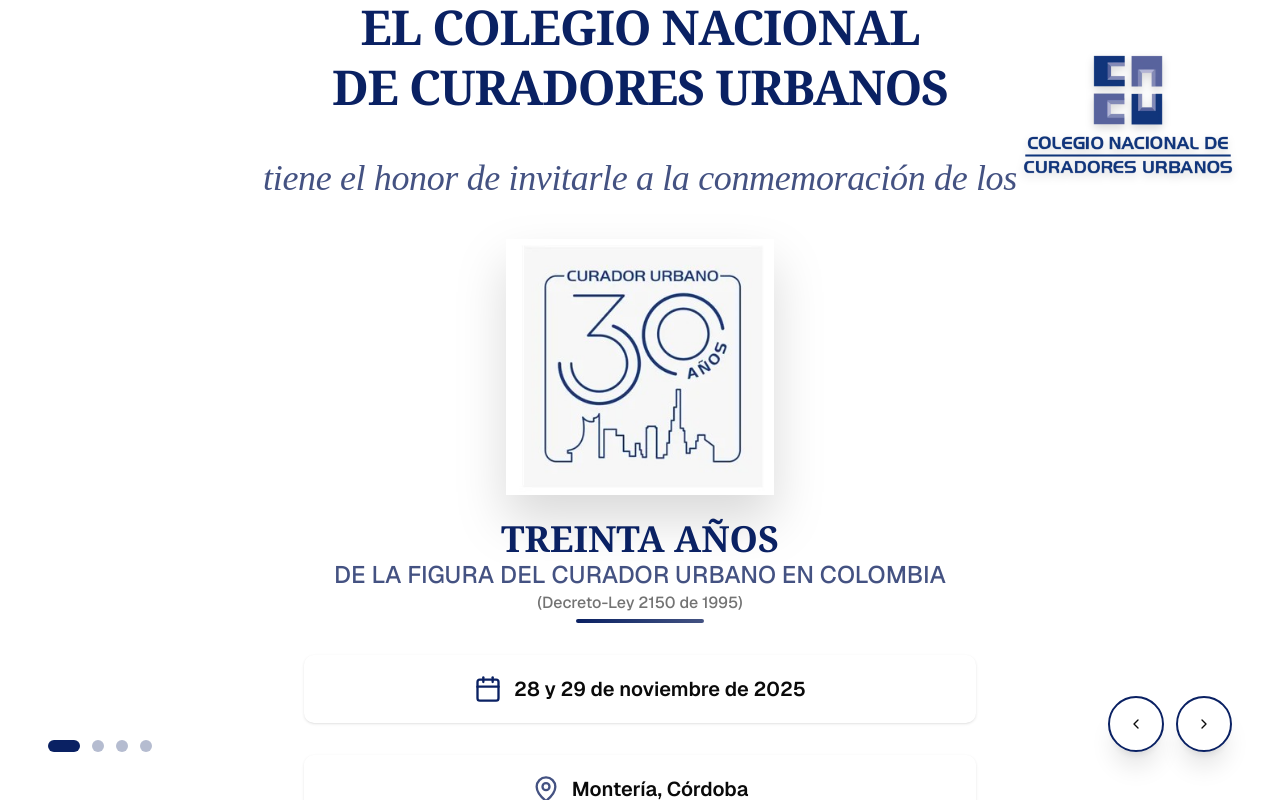
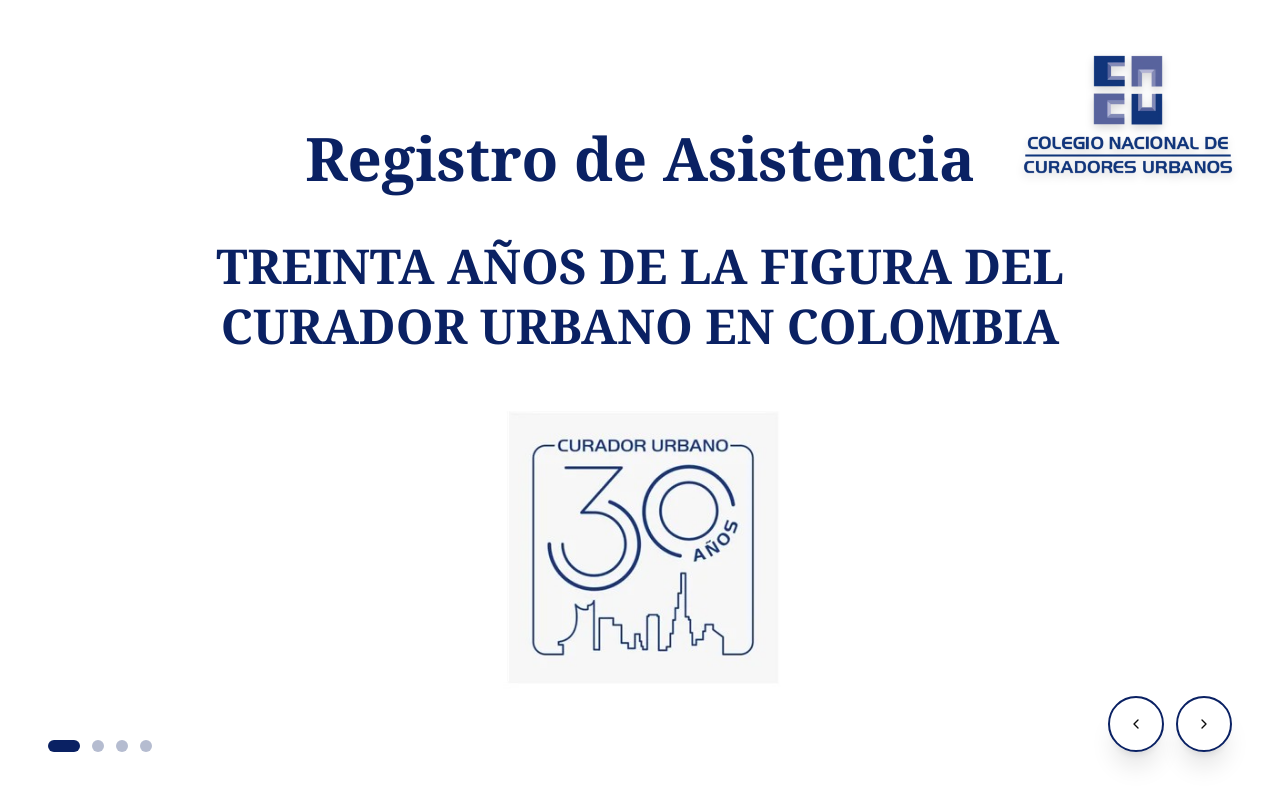
Before and after one commit to SANTIAGORF24/invitacion2, a Next.js app: page / in a window 1280 px wide. Built offline with nearby package versions, Linux system fonts and the light colour scheme.

Commit message:
Reestructuración de slides: simplificado slide 1, notas en slide 2, programa completo en slide 3

```diff
--- a/components/invitation-slider.tsx
+++ b/components/invitation-slider.tsx
@@ -211,107 +211,119 @@ export default function InvitationSlider() {
 
           <div className="relative z-10 flex h-full items-center justify-center overflow-y-auto px-3 py-12 sm:px-6 sm:py-16 md:px-12 md:py-8 lg:px-24">
             <div className="w-full max-w-4xl">
-              <div className="space-y-3 text-center sm:space-y-4 md:space-y-6 lg:space-y-8">
-                {/* Título principal */}
+              <div className="space-y-6 text-center sm:space-y-8 md:space-y-10 lg:space-y-12">
+                {/* Registro de Asistencia */}
                 <div
-                  className={`space-y-2 transition-all duration-1000 md:space-y-3 lg:space-y-4 ${
+                  className={`space-y-2 transition-all duration-1000 md:space-y-3 ${
                     showElements.title
-                      ? "translate-x-0 opacity-100"
-                      : "-translate-x-full opacity-0"
+                      ? "translate-y-0 opacity-100"
+                      : "-translate-y-8 opacity-0"
                   }`}
                 >
-                  <h1 className="pt-5 text-balance font-serif text-2xl font-bold leading-tight tracking-tight text-primary sm:text-5xl md:text-3xl lg:text-4xl xl:text-5xl">
-                    EL COLEGIO NACIONAL DE CURADORES URBANOS
-                  </h1>
+                  <h2 className="pt-5 text-balance font-serif text-2xl font-bold text-primary sm:text-3xl md:text-4xl lg:text-5xl xl:text-6xl">
+                    Registro de Asistencia
+                  </h2>
                 </div>
 
-                {/* Texto de invitación */}
+                {/* Texto TREINTA AÑOS */}
                 <div
-                  className={`flex items-start justify-center gap-2 md:gap-3 transition-all duration-700 delay-200 ${
+                  className={`transition-all duration-1000 delay-300 ${
                     showElements.subtitle
-                      ? "opacity-100 translate-x-0"
-                      : "opacity-0 -translate-x-8"
+                      ? "translate-y-0 opacity-100"
+                      : "translate-y-8 opacity-0"
                   }`}
                 >
-                  <p
-                    className="text-balance text-center text-2xl leading-relaxed text-secondary italic antialiased sm:text-2xl md:text-2xl lg:text-3xl xl:text-4xl"
-                    style={{
-                      fontFamily:
-                        '"Playfair Display","Cormorant Garamond","EB Garamond","Libre Baskerville","Times New Roman",serif',
-                      letterSpacing: "-0.01em",
-                      fontWeight: 500,
-                      fontFeatureSettings: '"liga","clig","kern"',
-                    }}
-                  >
-                    tiene el honor de invitarle a la conmemoración de los
+                  <p className="text-balance font-serif text-xl font-bold leading-tight text-primary sm:text-2xl md:text-3xl lg:text-4xl xl:text-5xl">
+                    TREINTA AÑOS DE LA FIGURA DEL<br />CURADOR URBANO EN COLOMBIA
                   </p>
                 </div>
 
-                {/* Logo 30 años y texto central */}
+                {/* Logo 30 años */}
                 <div
-                  className={`transition-all duration-1000 ${
+                  className={`flex justify-center transition-all duration-1000 delay-600 ${
                     showElements.logo30
-                      ? "scale-100 opacity-100 translate-y-0"
-                      : "scale-75 opacity-0 translate-y-12"
+                      ? "scale-100 opacity-100"
+                      : "scale-75 opacity-0"
                   }`}
                 >
-                  <div className="flex flex-col items-center gap-2 sm:gap-3 md:gap-3 lg:gap-4">
                   <Image
                     src="/images/30-anos-logo.png"
                     alt="30 Años Curador Urbano"
                     width={300}
                     height={300}
-                      className="h-36 w-auto drop-shadow-2xl sm:h-44 md:h-48 lg:h-56 xl:h-64"
+                    className="h-40 w-auto sm:h-48 md:h-56 lg:h-64 xl:h-72"
                   />
-                    <div
-                      className={`text-center transition-all duration-700 delay-400 ${
-                        showElements.subtitle
-                          ? "opacity-100 translate-y-0"
-                          : "opacity-0 translate-y-4"
-                      }`}
-                    >
-                      <p className="pt-2 text-balance font-serif text-xl font-bold text-primary sm:text-xl md:text-2xl lg:text-3xl xl:text-4xl">
-                        TREINTA AÑOS
-                      </p>
-                      <p className="text-balance text-xl font-medium text-secondary sm:text-base md:text-lg lg:text-xl xl:text-2xl">
-                        DE LA FIGURA DEL CURADOR URBANO EN COLOMBIA
-                      </p>
-                      <p className="text-balance text-md font-medium text-muted-foreground sm:text-sm md:text-sm lg:text-base">
-                        (Decreto-Ley 2150 de 1995)
-                      </p>
-                      <div className="mx-auto mt-1 h-1 w-16 rounded-full bg-gradient-to-r from-primary to-secondary sm:w-20 lg:w-32" />
+                </div>
+              </div>
+            </div>
           </div>
         </div>
       </div>
 
-                {/* Fechas */}
+      {/* Slide 2 - Notas Importantes */}
       <div
-                  className={`space-y-2 transition-all duration-1000 md:space-y-3 ${
-                    showElements.dates
+        className={`absolute inset-0 flex items-center justify-center transition-all duration-700 ease-in-out ${
+          currentSlide === 1
             ? "translate-x-0 opacity-100"
-                      : "-translate-x-full opacity-0"
-                  }`}
-                >
-                  <div className="mx-auto flex max-w-2xl items-center justify-center gap-2 rounded-lg bg-card p-2.5 shadow-sm sm:p-3 md:gap-3 md:p-4 lg:p-5">
-                    <Calendar className="h-5 w-5 text-primary sm:h-5 sm:w-5 md:h-6 md:w-6 lg:h-7 lg:w-7" />
-                    <p className="text-sm font-semibold text-foreground sm:text-base md:text-base lg:text-lg xl:text-xl">
-                      28 y 29 de noviembre de 2025
-                    </p>
-                  </div>
-                </div>
-
-                {/* Ubicación */}
-                <div
-                  className={`transition-all duration-1000 ${
-                    showElements.location
-                      ? "translate-x-0 opacity-100"
+            : direction === "next"
+            ? "-translate-x-full opacity-0"
             : "translate-x-full opacity-0"
         }`}
       >
-                  <div className="mx-auto flex max-w-2xl items-center justify-center gap-2 rounded-lg bg-card p-2.5 shadow-sm sm:p-3 md:gap-3 md:p-4 lg:p-5">
-                    <MapPin className="h-5 w-5 text-secondary sm:h-5 sm:w-5 md:h-6 md:w-6 lg:h-7 lg:w-7" />
-                    <p className="text-sm font-semibold text-foreground sm:text-base md:text-base lg:text-lg xl:text-xl">
-                      Montería, Córdoba
+        <div className="relative h-full w-full bg-white dark:bg-white">
+          <div className="absolute inset-0 overflow-hidden">
+            <div className="absolute left-0 top-0 h-full w-1/2 bg-gradient-to-r from-secondary/10 via-secondary/5 to-transparent" />
+            <div className="absolute bottom-0 right-0 h-1/2 w-full bg-gradient-to-t from-primary/10 via-primary/5 to-transparent" />
+          </div>
+
+          <div className="relative z-10 flex h-full items-center justify-center overflow-y-auto px-4 py-12 sm:px-6 md:px-12 md:py-16 lg:px-24">
+            <div className="w-full max-w-4xl space-y-8 md:space-y-12">
+              <div
+                className={`text-center transition-all duration-1000 delay-200 ${
+                  currentSlide === 1 && !isAnimating
+                    ? "translate-y-0 opacity-100"
+                    : "-translate-y-8 opacity-0"
+                }`}
+              >
+                <div className="mb-6 flex justify-center">
+                  <div className="rounded-full bg-gradient-to-br from-secondary to-primary p-6 shadow-2xl">
+                    <Sparkles className="h-12 w-12 text-white md:h-16 md:w-16" />
+                  </div>
+                </div>
+                <h2 className="mb-4 font-serif text-3xl font-bold text-secondary sm:text-4xl md:text-5xl lg:text-6xl">
+                  Notas Importantes
+                </h2>
+              </div>
+
+              <div
+                className={`transition-all duration-1000 delay-400 ${
+                  currentSlide === 1 && !isAnimating
+                    ? "scale-100 opacity-100"
+                    : "scale-95 opacity-0"
+                }`}
+              >
+                <div className="space-y-6 md:space-y-8">
+                  <div className="rounded-2xl border-2 border-secondary/30 bg-gradient-to-br from-secondary/10 to-primary/5 p-6 shadow-xl md:p-10">
+                    <div className="mb-4 flex items-center gap-3 md:mb-6">
+                      <div className="flex h-10 w-10 items-center justify-center rounded-full bg-secondary text-lg font-bold text-white md:h-12 md:w-12 md:text-xl">
+                        1
+                      </div>
+                      <Sparkles className="h-6 w-6 text-secondary md:h-7 md:w-7" />
+                    </div>
+                    <p className="text-base leading-relaxed text-foreground md:text-lg lg:text-xl">
+                      Los primeros 30 curadores urbanos miembros del Colegio Nacional de Curadores Urbanos que confirmen su asistencia mediante el formulario de inscripción recibirán la noche de alojamiento del viernes 28 de noviembre de 2025 gratuita.
+                    </p>
+                  </div>
+
+                  <div className="rounded-2xl border-2 border-primary/30 bg-gradient-to-br from-primary/10 to-secondary/5 p-6 shadow-xl md:p-10">
+                    <div className="mb-4 flex items-center gap-3 md:mb-6">
+                      <div className="flex h-10 w-10 items-center justify-center rounded-full bg-primary text-lg font-bold text-white md:h-12 md:w-12 md:text-xl">
+                        2
+                      </div>
+                      <Sparkles className="h-6 w-6 text-primary md:h-7 md:w-7" />
+                    </div>
+                    <p className="text-base leading-relaxed text-foreground md:text-lg lg:text-xl">
+                      Para la noche de celebración del viernes 28 de noviembre, cada curador podrá asistir únicamente con un acompañante mayor de edad.
                     </p>
                   </div>
                 </div>
@@ -321,10 +333,10 @@ export default function InvitationSlider() {
         </div>
       </div>
 
-      {/* Slide 2 - Programa del Evento */}
+      {/* Slide 3 - Programa del Evento */}
       <div
         className={`absolute inset-0 flex items-center justify-center transition-all duration-700 ease-in-out ${
-          currentSlide === 1
+          currentSlide === 2
             ? "translate-x-0 opacity-100"
             : direction === "next"
             ? "-translate-x-full opacity-0"
@@ -340,15 +352,13 @@ export default function InvitationSlider() {
               className="absolute right-[8%] bottom-[30%] h-40 w-40 animate-pulse rounded-full border border-primary/15 opacity-30"
               style={{ animationDelay: "0.7s" }}
             />
-            <div className="absolute left-[15%] bottom-[15%] h-32 w-32 rounded-full bg-gradient-to-br from-secondary/5 to-transparent blur-2xl" />
-            <div className="absolute right-[20%] top-[20%] h-36 w-36 rounded-full bg-gradient-to-tl from-primary/5 to-transparent blur-2xl" />
           </div>
 
-          <div className="relative z-10 flex h-full items-center justify-center overflow-y-auto px-4 py-12 sm:px-6 md:px-12 md:py-16 lg:px-24">
-            <div className="w-full max-w-6xl space-y-6 md:space-y-8">
+          <div className="relative z-10 flex h-full items-center justify-center overflow-y-auto px-4 py-8 sm:px-6 md:px-12 lg:px-24">
+            <div className="w-full max-w-6xl space-y-4 md:space-y-6">
               <div
                 className={`text-center transition-all duration-1000 delay-200 ${
-                  currentSlide === 1 && !isAnimating
+                  currentSlide === 2 && !isAnimating
                     ? "translate-y-0 opacity-100"
                     : "-translate-y-8 opacity-0"
                 }`}
@@ -356,57 +366,109 @@ export default function InvitationSlider() {
                 <h2 className="mb-2 font-serif text-2xl font-bold text-primary sm:text-3xl md:text-4xl lg:text-5xl">
                   Programa del Evento
                 </h2>
-                <p className="text-base text-muted-foreground md:text-lg">
-                  Dos días de celebración y actividades
-                </p>
               </div>
 
-              <div className="grid grid-cols-1 gap-6 md:gap-8 lg:grid-cols-2">
+              <div className="grid grid-cols-1 gap-4 md:gap-6">
                 {/* Viernes 28 */}
                 <div
                   className={`transition-all duration-1000 delay-300 ${
-                    currentSlide === 1 && !isAnimating
+                    currentSlide === 2 && !isAnimating
                       ? "translate-x-0 opacity-100"
                       : "-translate-x-12 opacity-0"
                   }`}
                 >
-                  <div className="h-full rounded-2xl border-2 border-primary/20 bg-card p-5 shadow-xl md:p-8">
-                    <div className="mb-4 flex items-center gap-3 border-b border-primary/10 pb-3 md:mb-6 md:pb-4">
-                      <div className="flex h-10 w-10 items-center justify-center rounded-full bg-primary text-lg font-bold text-primary-foreground md:h-12 md:w-12 md:text-xl">
+                  <div className="rounded-2xl border-2 border-primary/20 bg-card p-4 shadow-xl md:p-6">
+                    <div className="mb-3 flex items-center gap-3 border-b border-primary/10 pb-3 md:mb-4">
+                      <div className="flex h-10 w-10 items-center justify-center rounded-full bg-primary text-lg font-bold text-primary-foreground md:h-12 md:w-12">
                         28
                       </div>
                       <div>
-                        <h3 className="text-lg font-bold text-primary md:text-xl">
+                        <h3 className="text-base font-bold text-primary md:text-lg">
                           Viernes 28 de noviembre
                         </h3>
-                      </div>
-                    </div>
-
-                    <div className="space-y-3 md:space-y-4">
-                      <div className="flex items-start gap-2 md:gap-3">
-                        <MapPin className="mt-1 h-4 w-4 flex-shrink-0 text-secondary md:h-5 md:w-5" />
-                        <div>
-                          <p className="text-sm font-semibold text-foreground md:text-base">
-                            Lugar: Auditorio Pueblito Cordobés - Montería
+                        <p className="text-xs text-muted-foreground md:text-sm">
+                          Auditorio Pueblito Cordobés - Montería
                         </p>
                       </div>
                     </div>
 
-                      <div className="flex items-start gap-2 md:gap-3">
-                        <Clock className="mt-1 h-4 w-4 flex-shrink-0 text-secondary md:h-5 md:w-5" />
-                        <div className="space-y-2">
-                          <p className="text-xs text-foreground md:text-sm">
-                            <span className="font-semibold">8:30 a.m. - 3:00 p.m.</span> Evento académico
-                          </p>
-                          <p className="text-xs text-foreground md:text-sm">
-                            <span className="font-semibold">3:00 p.m. - 4:00 p.m.</span> Parada Folclórica
-                          </p>
-                          <p className="text-xs text-foreground md:text-sm">
-                            <span className="font-semibold">5:00 p.m. - 6:00 p.m.</span> Recorrido
-                          </p>
-                          <p className="text-xs text-foreground md:text-sm">
-                            <span className="font-semibold">7:30 p.m.</span> Noche de Celebración
-                          </p>
+                    <div className="grid grid-cols-1 gap-2 text-xs md:grid-cols-2 md:text-sm">
+                      <div className="flex gap-2">
+                        <Clock className="mt-0.5 h-3 w-3 flex-shrink-0 text-secondary md:h-4 md:w-4" />
+                        <div>
+                          <span className="font-semibold">8:30 a.m.</span> Registro de asistencia
+                        </div>
+                      </div>
+                      <div className="flex gap-2">
+                        <Clock className="mt-0.5 h-3 w-3 flex-shrink-0 text-secondary md:h-4 md:w-4" />
+                        <div>
+                          <span className="font-semibold">9:00 a.m.</span> Saludo de Bienvenida
+                        </div>
+                      </div>
+                      <div className="flex gap-2">
+                        <Clock className="mt-0.5 h-3 w-3 flex-shrink-0 text-secondary md:h-4 md:w-4" />
+                        <div>
+                          <span className="font-semibold">9:15 a.m.</span> Palabras autoridades
+                        </div>
+                      </div>
+                      <div className="flex gap-2">
+                        <Clock className="mt-0.5 h-3 w-3 flex-shrink-0 text-secondary md:h-4 md:w-4" />
+                        <div>
+                          <span className="font-semibold">9:30 a.m.</span> Ministerio de Vivienda
+                        </div>
+                      </div>
+                      <div className="flex gap-2">
+                        <Clock className="mt-0.5 h-3 w-3 flex-shrink-0 text-secondary md:h-4 md:w-4" />
+                        <div>
+                          <span className="font-semibold">9:50 a.m.</span> Superintendencia
+                        </div>
+                      </div>
+                      <div className="flex gap-2">
+                        <Clock className="mt-0.5 h-3 w-3 flex-shrink-0 text-secondary md:h-4 md:w-4" />
+                        <div>
+                          <span className="font-semibold">10:15 a.m.</span> Coffee Break
+                        </div>
+                      </div>
+                      <div className="flex gap-2">
+                        <Clock className="mt-0.5 h-3 w-3 flex-shrink-0 text-secondary md:h-4 md:w-4" />
+                        <div>
+                          <span className="font-semibold">10:45 a.m.</span> Relato Fundador CNCU
+                        </div>
+                      </div>
+                      <div className="flex gap-2">
+                        <Clock className="mt-0.5 h-3 w-3 flex-shrink-0 text-secondary md:h-4 md:w-4" />
+                        <div>
+                          <span className="font-semibold">12:00 m.</span> Almuerzo
+                        </div>
+                      </div>
+                      <div className="flex gap-2">
+                        <Clock className="mt-0.5 h-3 w-3 flex-shrink-0 text-secondary md:h-4 md:w-4" />
+                        <div>
+                          <span className="font-semibold">1:30 p.m.</span> El Curador Urbano hoy
+                        </div>
+                      </div>
+                      <div className="flex gap-2">
+                        <Clock className="mt-0.5 h-3 w-3 flex-shrink-0 text-secondary md:h-4 md:w-4" />
+                        <div>
+                          <span className="font-semibold">2:30 p.m.</span> Reconocimiento Fundadores
+                        </div>
+                      </div>
+                      <div className="flex gap-2">
+                        <Clock className="mt-0.5 h-3 w-3 flex-shrink-0 text-secondary md:h-4 md:w-4" />
+                        <div>
+                          <span className="font-semibold">3:00-4:00 p.m.</span> Parada Folclórica
+                        </div>
+                      </div>
+                      <div className="flex gap-2">
+                        <Clock className="mt-0.5 h-3 w-3 flex-shrink-0 text-secondary md:h-4 md:w-4" />
+                        <div>
+                          <span className="font-semibold">5:00-6:00 p.m.</span> Recorrido Ronda del Sinú
+                        </div>
+                      </div>
+                      <div className="col-span-full flex gap-2 rounded-lg bg-secondary/10 p-2">
+                        <Clock className="mt-0.5 h-3 w-3 flex-shrink-0 text-secondary md:h-4 md:w-4" />
+                        <div>
+                          <span className="font-semibold">7:30 p.m.</span> Noche "Sinuana"
                         </div>
                       </div>
                     </div>
@@ -416,61 +478,28 @@ export default function InvitationSlider() {
                 {/* Sábado 29 */}
                 <div
                   className={`transition-all duration-1000 delay-400 ${
-                    currentSlide === 1 && !isAnimating
+                    currentSlide === 2 && !isAnimating
                       ? "translate-x-0 opacity-100"
                       : "translate-x-12 opacity-0"
                   }`}
                 >
-                  <div className="h-full rounded-2xl border-2 border-secondary/20 bg-card p-5 shadow-xl md:p-8">
-                    <div className="mb-4 flex items-center gap-3 border-b border-secondary/10 pb-3 md:mb-6 md:pb-4">
-                      <div className="flex h-10 w-10 items-center justify-center rounded-full bg-secondary text-lg font-bold text-secondary-foreground md:h-12 md:w-12 md:text-xl">
+                  <div className="rounded-2xl border-2 border-secondary/20 bg-card p-4 shadow-xl md:p-6">
+                    <div className="mb-3 flex items-center gap-3 border-b border-secondary/10 pb-3 md:mb-4">
+                      <div className="flex h-10 w-10 items-center justify-center rounded-full bg-secondary text-lg font-bold text-secondary-foreground md:h-12 md:w-12">
                         29
                       </div>
                       <div>
-                        <h3 className="text-lg font-bold text-secondary md:text-xl">
+                        <h3 className="text-base font-bold text-secondary md:text-lg">
                           Sábado 29 de noviembre
                         </h3>
                       </div>
                     </div>
 
-                    <div className="space-y-3 md:space-y-4">
-                      <div className="flex items-start gap-2 md:gap-3">
-                        <Clock className="mt-1 h-4 w-4 flex-shrink-0 text-primary md:h-5 md:w-5" />
-                        <div className="space-y-1">
-                          <p className="text-xs text-foreground md:text-sm">
-                            <span className="font-semibold">9:00 a.m. - 1:00 p.m.</span> Actividad de Integración - Playa
-                          </p>
+                    <div className="flex items-start gap-2 text-xs md:text-sm">
+                      <Clock className="mt-0.5 h-3 w-3 flex-shrink-0 text-primary md:h-4 md:w-4" />
+                      <div>
+                        <span className="font-semibold">9:00 a.m. - 1:00 p.m.</span> Actividad de Integración - Ida a San Antero (Playa)
                       </div>
-                      </div>
-                    </div>
-                  </div>
-                </div>
-              </div>
-
-              {/* Notas Importantes */}
-              <div
-                className={`transition-all duration-1000 delay-500 ${
-                  currentSlide === 1 && !isAnimating
-                    ? "scale-100 opacity-100"
-                    : "scale-95 opacity-0"
-                }`}
-              >
-                <div className="space-y-4">
-                  <div className="rounded-2xl border-2 border-secondary bg-gradient-to-br from-secondary/10 to-primary/5 p-5 shadow-xl md:p-8">
-                    <div className="mb-3 flex items-center justify-center gap-2 md:mb-4">
-                      <Sparkles className="h-5 w-5 text-secondary md:h-6 md:w-6" />
-                      <h3 className="text-lg font-bold text-secondary md:text-xl">
-                        Nota Importante
-                      </h3>
-                      <Sparkles className="h-5 w-5 text-secondary md:h-6 md:w-6" />
-                    </div>
-                    <div className="space-y-3 text-sm md:text-base">
-                      <p className="text-foreground">
-                        • Los primeros 30 asociados que confirmen su asistencia mediante el formulario de inscripción recibirán una noche de alojamiento gratuita, correspondiente a la noche del viernes 28 de noviembre de 2025.
-                      </p>
-                      <p className="text-foreground">
-                        • Para la noche de celebración del viernes 28 de noviembre, cada curador podrá asistir únicamente con un acompañante mayor de edad.
-                      </p>
                     </div>
                   </div>
                 </div>
@@ -480,10 +509,10 @@ export default function InvitationSlider() {
         </div>
       </div>
 
-      {/* Slide 3 - Confirmación */}
+      {/* Slide 4 - Confirmación */}
       <div
         className={`absolute inset-0 flex items-center justify-center transition-all duration-700 ease-in-out ${
-          currentSlide === 2
+          currentSlide === 3
             ? "translate-x-0 opacity-100"
             : direction === "next"
             ? "-translate-x-full opacity-0"
```
Lines whose indentation alone changed are shown as unchanged.
